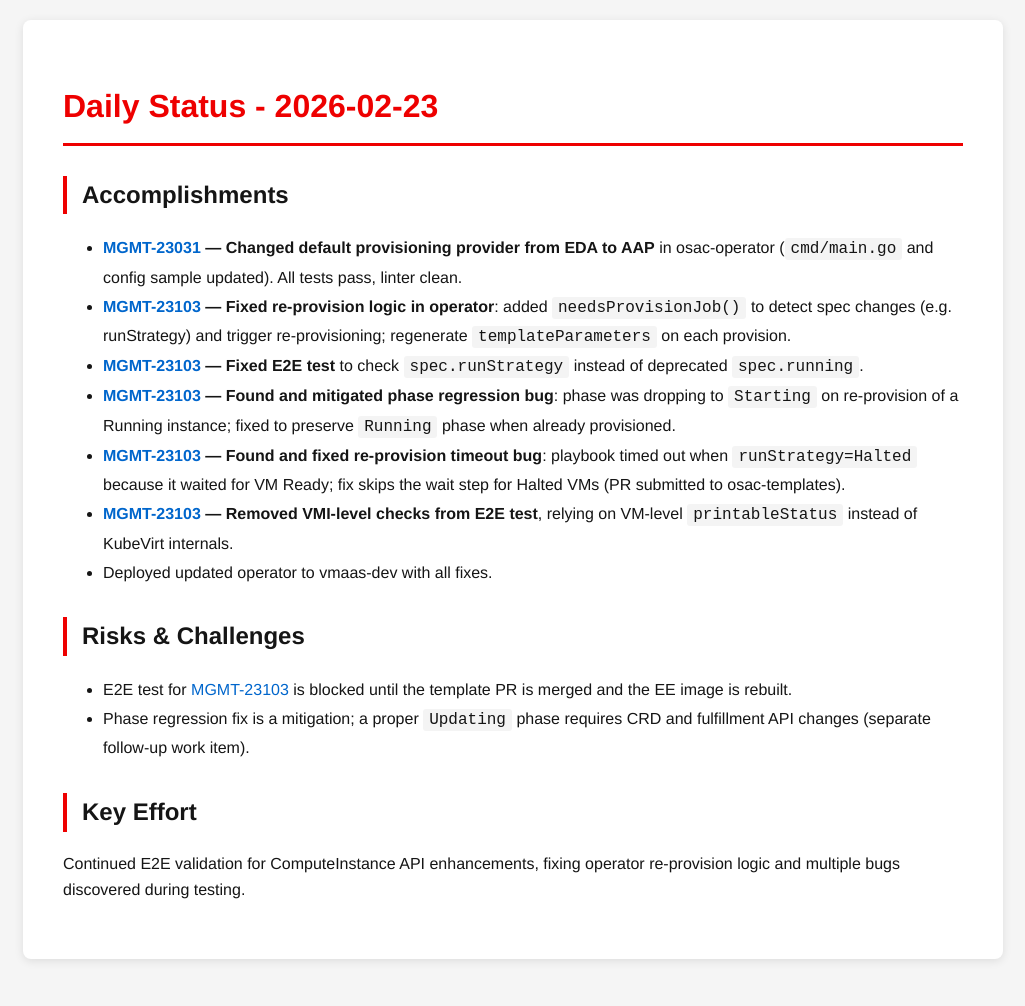
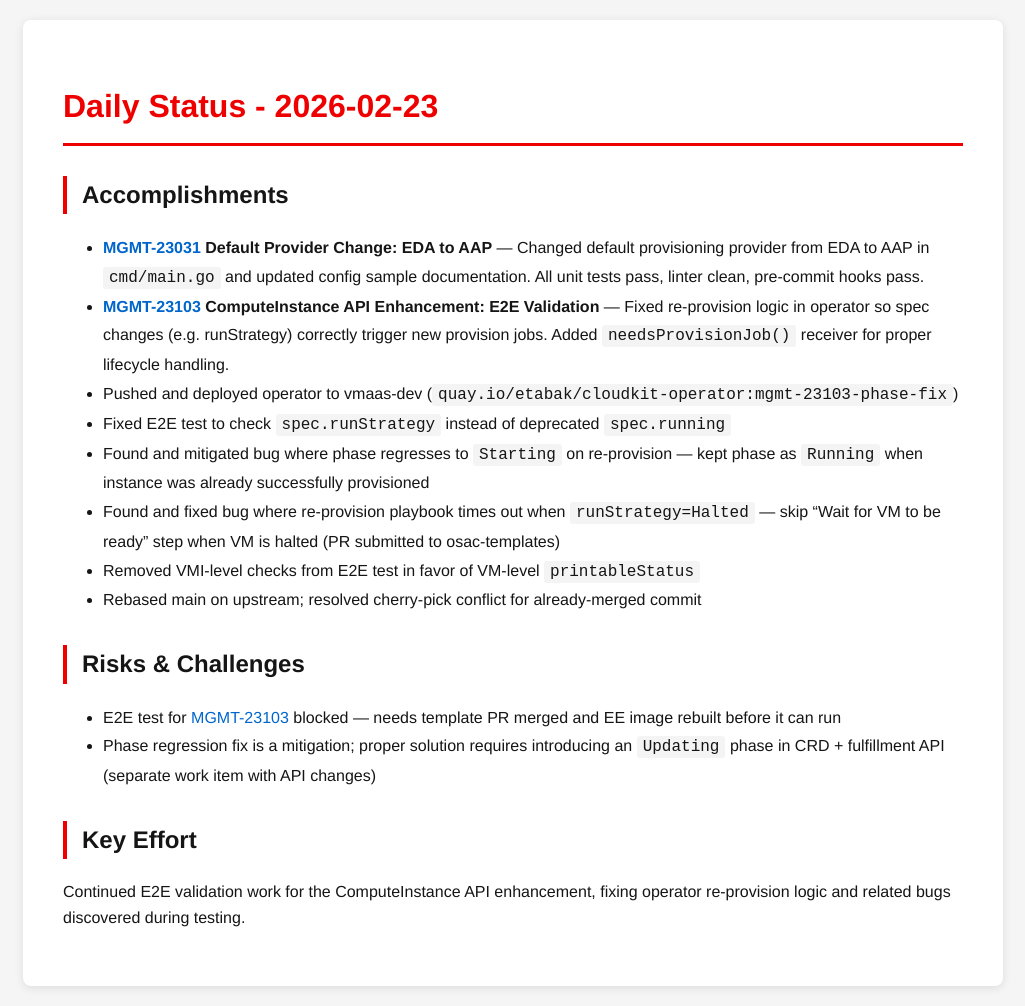
Before and after one commit to tzvatot/daily-status, a Jekyll site: the page built from 2026-02-23.md, in a window 1280 px wide. Shown: the whole page, without its empty margins (127-1152 px from the left). Built offline with Jekyll 4.4.1, drawn with Linux system fonts in a browser that asks for light colours; before the commit the page ends 979 px from its top, so only the background shows below that.

Commit message:
Daily status update - 2026-02-23

```diff
--- a/2026-02-23.md
+++ b/2026-02-23.md
@@ -8,19 +8,20 @@ date: 2026-02-23
 
 ## Accomplishments
 
-- **[MGMT-23031](https://issues.redhat.com/browse/MGMT-23031) — Changed default provisioning provider from EDA to AAP** in osac-operator (`cmd/main.go` and config sample updated). All tests pass, linter clean.
-- **[MGMT-23103](https://issues.redhat.com/browse/MGMT-23103) — Fixed re-provision logic in operator**: added `needsProvisionJob()` to detect spec changes (e.g. runStrategy) and trigger re-provisioning; regenerate `templateParameters` on each provision.
-- **[MGMT-23103](https://issues.redhat.com/browse/MGMT-23103) — Fixed E2E test** to check `spec.runStrategy` instead of deprecated `spec.running`.
-- **[MGMT-23103](https://issues.redhat.com/browse/MGMT-23103) — Found and mitigated phase regression bug**: phase was dropping to `Starting` on re-provision of a Running instance; fixed to preserve `Running` phase when already provisioned.
-- **[MGMT-23103](https://issues.redhat.com/browse/MGMT-23103) — Found and fixed re-provision timeout bug**: playbook timed out when `runStrategy=Halted` because it waited for VM Ready; fix skips the wait step for Halted VMs (PR submitted to osac-templates).
-- **[MGMT-23103](https://issues.redhat.com/browse/MGMT-23103) — Removed VMI-level checks from E2E test**, relying on VM-level `printableStatus` instead of KubeVirt internals.
-- Deployed updated operator to vmaas-dev with all fixes.
+- **[MGMT-23031](https://issues.redhat.com/browse/MGMT-23031) Default Provider Change: EDA to AAP** — Changed default provisioning provider from EDA to AAP in `cmd/main.go` and updated config sample documentation. All unit tests pass, linter clean, pre-commit hooks pass.
+- **[MGMT-23103](https://issues.redhat.com/browse/MGMT-23103) ComputeInstance API Enhancement: E2E Validation** — Fixed re-provision logic in operator so spec changes (e.g. runStrategy) correctly trigger new provision jobs. Added `needsProvisionJob()` receiver for proper lifecycle handling.
+- Pushed and deployed operator to vmaas-dev (`quay.io/etabak/cloudkit-operator:mgmt-23103-phase-fix`)
+- Fixed E2E test to check `spec.runStrategy` instead of deprecated `spec.running`
+- Found and mitigated bug where phase regresses to `Starting` on re-provision — kept phase as `Running` when instance was already successfully provisioned
+- Found and fixed bug where re-provision playbook times out when `runStrategy=Halted` — skip "Wait for VM to be ready" step when VM is halted (PR submitted to osac-templates)
+- Removed VMI-level checks from E2E test in favor of VM-level `printableStatus`
+- Rebased main on upstream; resolved cherry-pick conflict for already-merged commit
 
 ## Risks & Challenges
 
-- E2E test for [MGMT-23103](https://issues.redhat.com/browse/MGMT-23103) is blocked until the template PR is merged and the EE image is rebuilt.
-- Phase regression fix is a mitigation; a proper `Updating` phase requires CRD and fulfillment API changes (separate follow-up work item).
+- E2E test for [MGMT-23103](https://issues.redhat.com/browse/MGMT-23103) blocked — needs template PR merged and EE image rebuilt before it can run
+- Phase regression fix is a mitigation; proper solution requires introducing an `Updating` phase in CRD + fulfillment API (separate work item with API changes)
 
 ## Key Effort
 
-Continued E2E validation for ComputeInstance API enhancements, fixing operator re-provision logic and multiple bugs discovered during testing.
+Continued E2E validation work for the ComputeInstance API enhancement, fixing operator re-provision logic and related bugs discovered during testing.
```
